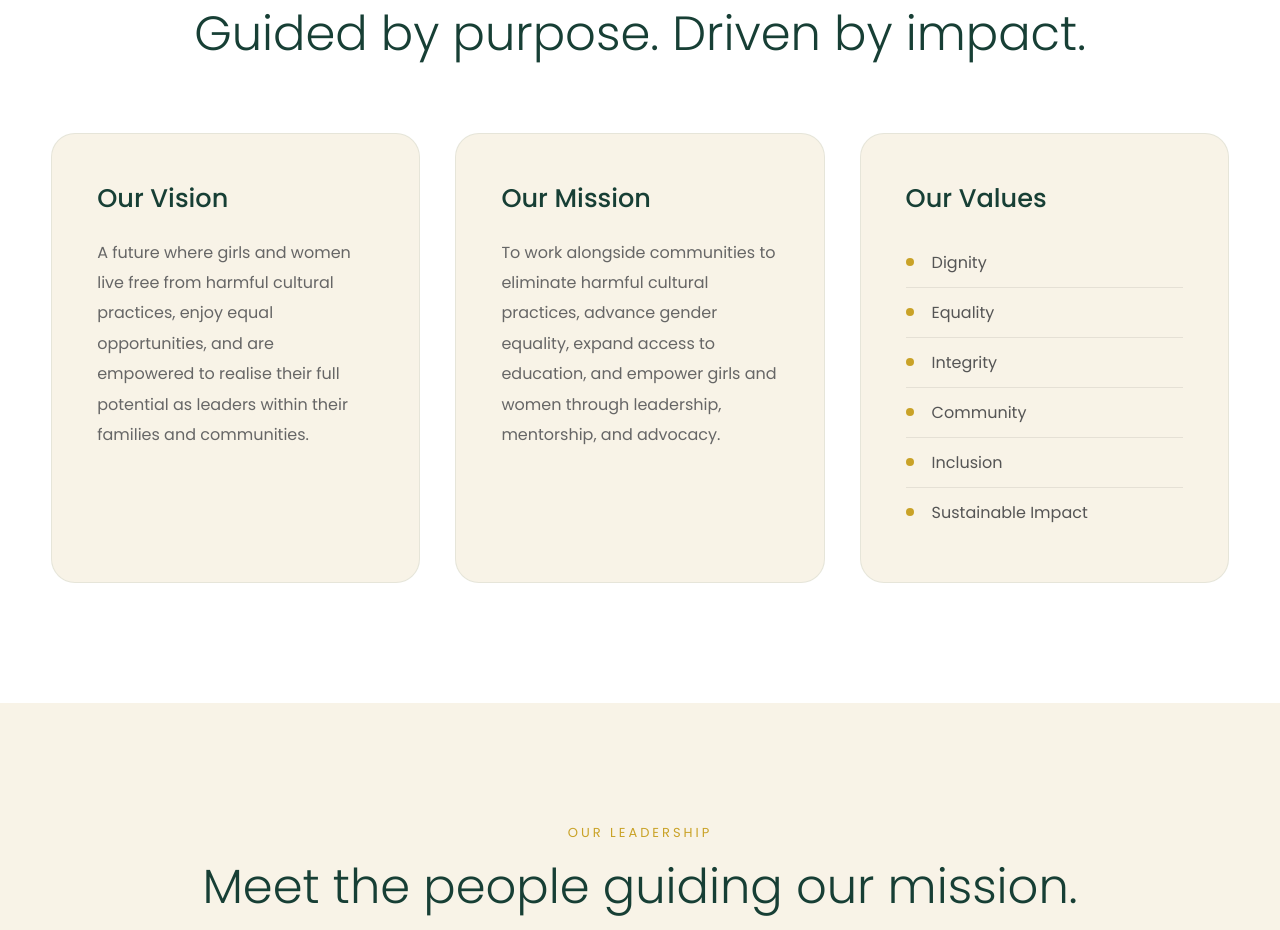
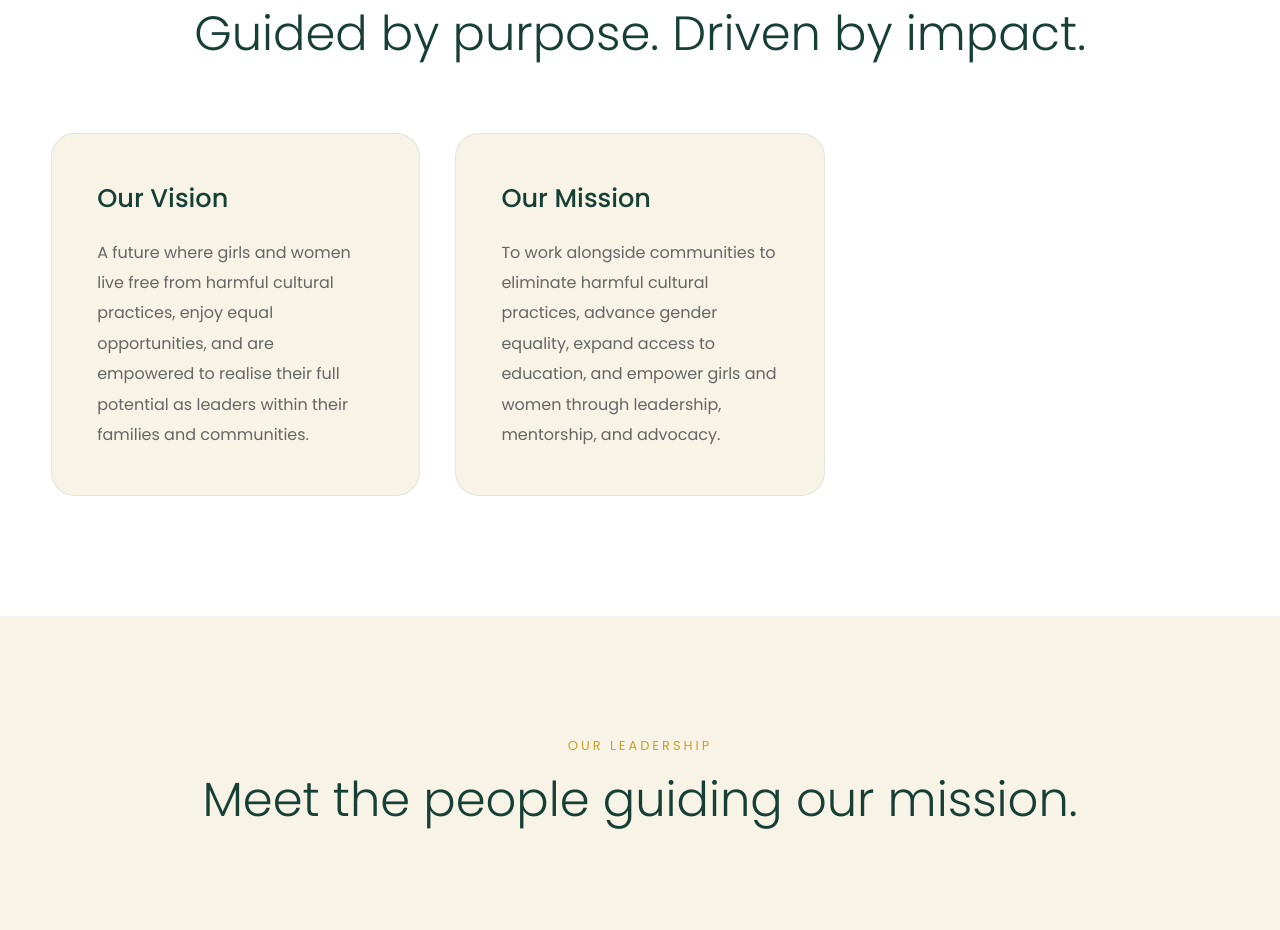
Before and after one commit to boyani-Otieno/gati-foundation, a React (Create React App) app: page /about in a window 1280 px wide. Shown: the part 1200-2130 px from the top of the page. Built offline with nearby package versions, Linux system fonts and the light colour scheme.

Commit message:
comment out some sections

```diff
--- a/src/components/about/About.jsx
+++ b/src/components/about/About.jsx
@@ -11,17 +11,17 @@ const About = () => {
       title: "Our Mission",
       text: "To work alongside communities to eliminate harmful cultural practices, advance gender equality, expand access to education, and empower girls and women through leadership, mentorship, and advocacy.",
     },
-    {
-      title: "Our Values",
-      values: [
-        "Dignity",
-        "Equality",
-        "Integrity",
-        "Community",
-        "Inclusion",
-        "Sustainable Impact",
-      ],
-    },
+    // {
+    //   title: "Our Values",
+    //   values: [
+    //     "Dignity",
+    //     "Equality",
+    //     "Integrity",
+    //     "Community",
+    //     "Inclusion",
+    //     "Sustainable Impact",
+    //   ],
+    // },
   ];
 
   const teamMembers = [
--- a/src/components/about/Inspiration.jsx
+++ b/src/components/about/Inspiration.jsx
@@ -1,24 +1,24 @@
 import React from "react";
 import styles from "./Inspiration.module.css";
 
-const values = [
-  {
-    title: "Courage",
-    text: "Margaret Robi demonstrated remarkable courage in believing that every girl deserved dignity, education, and the opportunity to determine her own future."
-  },
-  {
-    title: "Hope",
-    text: "She believed that lasting change begins when communities choose hope over harmful traditions and invest in the potential of every child."
-  },
-  {
-    title: "Education",
-    text: "Although opportunities were limited during her lifetime, Margaret never stopped believing that education could transform lives and communities."
-  },
-  {
-    title: "Legacy",
-    text: "Today, her values continue to guide every programme, every mentorship session, and every life touched by the Foundation."
-  }
-];
+// const values = [
+//   {
+//     title: "Courage",
+//     text: "Margaret Robi demonstrated remarkable courage in believing that every girl deserved dignity, education, and the opportunity to determine her own future."
+//   },
+//   {
+//     title: "Hope",
+//     text: "She believed that lasting change begins when communities choose hope over harmful traditions and invest in the potential of every child."
+//   },
+//   {
+//     title: "Education",
+//     text: "Although opportunities were limited during her lifetime, Margaret never stopped believing that education could transform lives and communities."
+//   },
+//   {
+//     title: "Legacy",
+//     text: "Today, her values continue to guide every programme, every mentorship session, and every life touched by the Foundation."
+//   }
+// ];
 
 const Inspiration = () => {
   return (
@@ -164,7 +164,7 @@ const Inspiration = () => {
 
       {/* QUOTE */}
 
-      <section classNameTeacher={styles.quoteSection}>
+      {/* <section className={styles.quoteSection}>
         <div className="container">
 
           <blockquote>
@@ -176,7 +176,7 @@ const Inspiration = () => {
           </span>
 
         </div>
-      </section>
+      </section> */}
 
       {/* CALL TO ACTION */}
 
```
